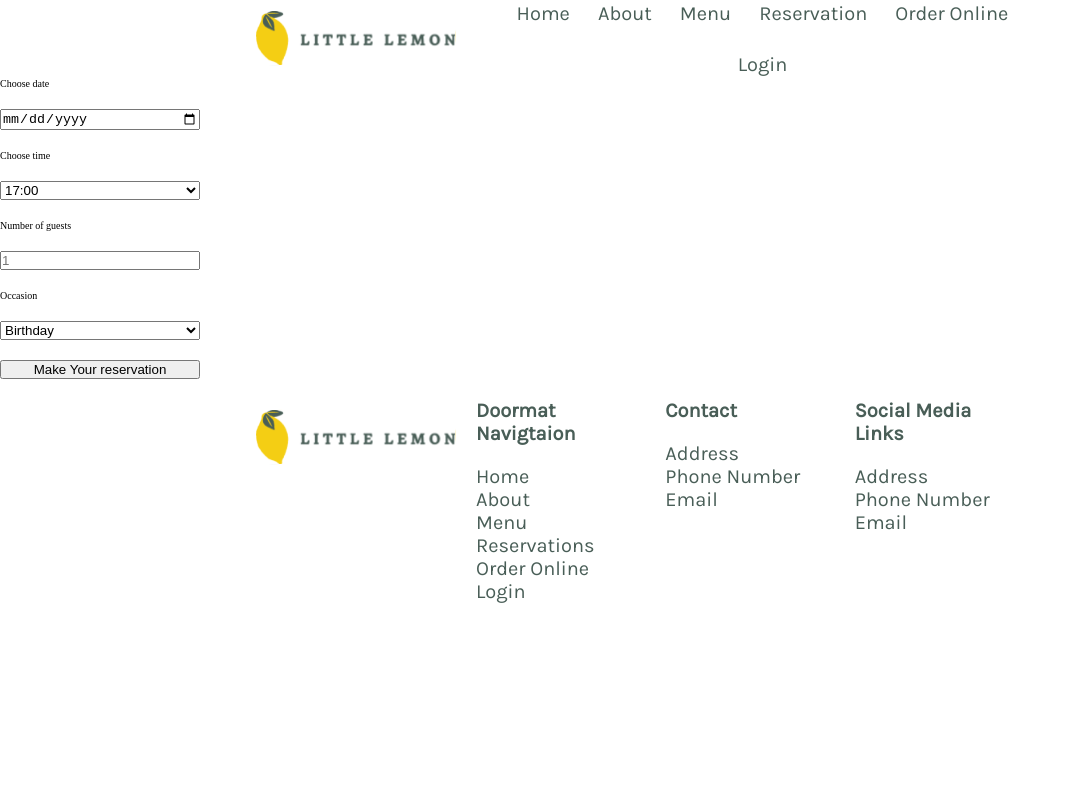
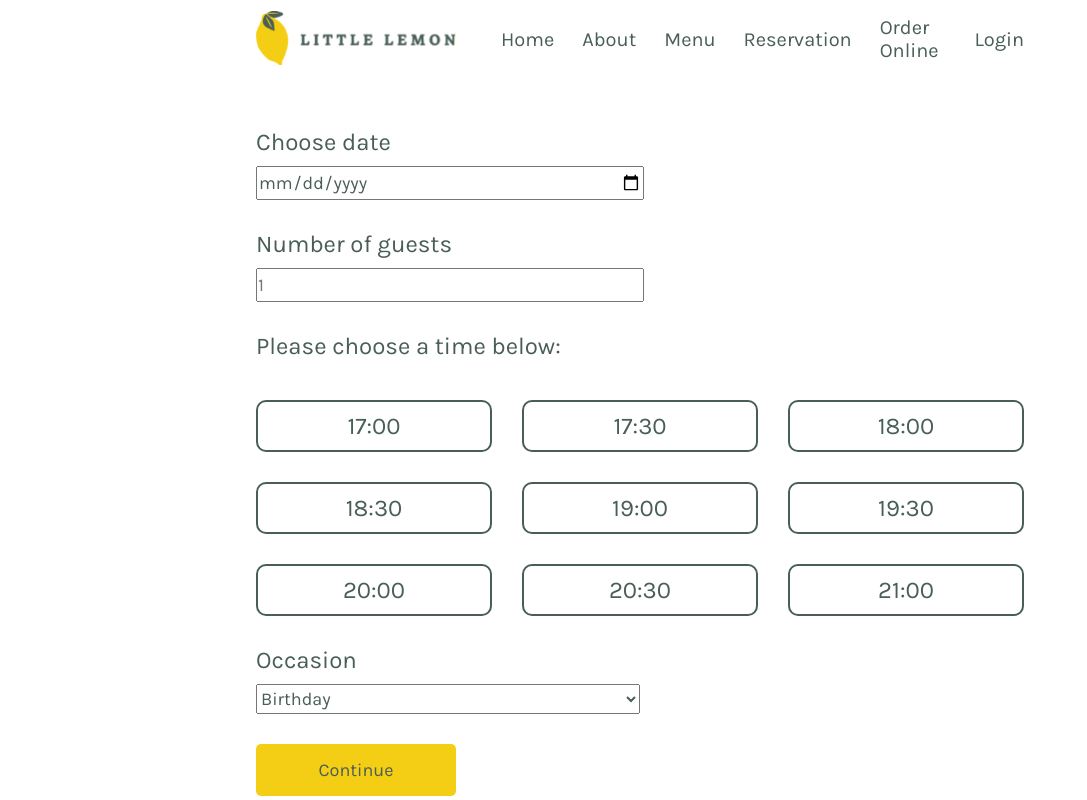
Before and after one commit to Ralph0210/capstone, a React (Create React App) app in the folder little_lemon/: page /booking in a window 1280 px wide. Shown: the top 800 px of the page, without its empty margins (0-1087 px from the left). Built offline with nearby package versions, Linux system fonts and the light colour scheme.

Commit message:
time form finished

```diff
--- a/little_lemon/src/App.js
+++ b/little_lemon/src/App.js
@@ -1,21 +1,41 @@
 import { Navbar, Homepage, Footer, BookingPage } from './components';
 import './App.css';
-import { useState, useReducer } from 'react';
+import { useState, useReducer, useEffect } from 'react';
 import {Routes, Route} from 'react-router-dom'
 
 function App() {
+
+
+
+  const initializeTimes = () => ({
+    selectedTime: null,
+    availableTimes: ['17:00', '17:30', '18:00', '18:30', '19:00', '19:30', '20:00', '20:30', '21:00'],
+  });
+
   const updateTimes = (state, action) => {
+    switch (action.type) {
+      case 'SELECT_TIME':
+        return {
+          ...state,
+           selectedTime: action.payload,
+        };
+        default:
+          return state;
+    }
+  }
 
-  }
-  const initializeTimes = () => ['17:00', '18:00', '19:00', '20:00', '21:00', '22:00']
   const [availableTimes, dispatch] =  useReducer(updateTimes, initializeTimes())
+
+  useEffect(() => {
+    console.log(availableTimes.selectedTime);
+  }, [availableTimes.selectedTime])
 
   return (
     <div className="App">
       <Navbar />
       <Routes>
         <Route path='/' element={<Homepage />} />
-        <Route path='/booking' element={<BookingPage availableTimes={availableTimes}/>} />
+        <Route path='/booking' element={<BookingPage availableTimes={availableTimes} dispatch={dispatch}/>} />
       </Routes>
       <Footer />
     </div>
--- a/little_lemon/src/components/bookingform/BookingForm.js
+++ b/little_lemon/src/components/bookingform/BookingForm.js
@@ -1,7 +1,7 @@
 import React, { useState, useEffect } from 'react'
 import './bookingform.css'
 
-const BookingForm = ({availableTimes}) => {
+const BookingForm = ({availableTimes, dispatch}) => {
   const [date, setDate] = useState('')
   const [time, setTime] = useState('')
   const [guests, setGuests] = useState(1)
@@ -14,36 +14,42 @@ const BookingForm = ({availableTimes}) => {
   //   console.log(occasion);
   // }, [date, time, guests, occasion])
 
+  const handleTimeSelection = (e, time) => {
+    e.preventDefault();
+    dispatch({type: 'SELECT_TIME', payload: time})
+  }
 
 
   return (
-    <div>
-     <form style={{ display: 'grid', maxWidth: '200px', gap: '20px' }}>
-
+     <form>
+        <div className='date'>
         <label htmlFor="res-date">Choose date</label>
         <input type="date" id="res-date" onChange={(e) => setDate(e.target.value)}/>
+        </div>
 
-        <label htmlFor="res-time">Choose time</label>
-        <select id="res-time" onChange={(e) => setTime(e.target.value)}>
-          {availableTimes.map((time) => (
-            <option key={time}>{time}</option>
-          ))}
-        </select>
-
+        <div className='guests'>
         <label htmlFor="guests">Number of guests</label>
         <input type="number" placeholder="1" min="1" max="10" step="1" id="guests" onChange={(e) => setGuests(e.target.value)} />
+        </div>
 
+        <p>Please choose a time below:</p>
+        <div className='time-button'>
+        {availableTimes.availableTimes.map((time) => (
+            <button key={time} onClick={(e) => handleTimeSelection(e, time)} disabled={availableTimes.selectedTime === time}>{time}</button>
+          ))}
+        </div>
+
+        <div className='occasion'>
         <label htmlFor="occasion">Occasion</label>
         <select id="occasion" onChange={(e) => setOccasion(e.target.value)}>
           <option>Birthday</option>
           <option>Anniversary</option>
         </select>
+        </div>
 
-        <input type="submit" value="Make Your reservation" />
+        <input className='submit' type="submit" value="Continue" />
 
     </form>
-
-    </div>
   )
 }
 
--- a/little_lemon/src/components/bookingform/bookingform.css
+++ b/little_lemon/src/components/bookingform/bookingform.css
@@ -0,0 +1,96 @@
+
+
+form {
+    padding: 5rem 20%;
+    display: flex;
+    flex-direction: column;
+    gap: 3rem;
+}
+
+input, select {
+    max-width: 50%;
+    height: 3rem;
+    font-family: var(--karla_regular);
+    font-size: 1.8rem;
+    color: var(--green);
+}
+
+label, p {
+    font-family: var(--karla_regular);
+    font-size: 2.4rem;
+    color: var(--green);
+    margin-bottom: 1rem;
+}
+
+.date {
+    flex: 1;
+    display: flex;
+    flex-direction: column;
+}
+
+.guests {
+    flex: 1;
+    display: flex;
+    flex-direction: column;
+}
+
+.time-button {
+    flex: 1;
+    display: grid;
+    gap: 3rem;
+    grid-template-columns: 1fr 1fr 1fr;
+}
+
+.time-button button:hover {
+    /* background-color: var(--green);
+    color: white; */
+    transform: scale(0.95);
+}
+
+.time-button button {
+    border: 2px solid var(--green);
+    background-color: white;
+    font-family: var(--karla_regular);
+    font-size: 2.4em;
+    border-radius: 1rem;
+    color: var(--green);
+    padding: 1rem;
+    cursor: pointer;
+    transition: transform 0.2s ease;
+}
+
+
+
+.occasion {
+    flex: 1;
+    display: flex;
+    flex-direction: column;
+}
+
+.submit {
+    flex: 1;
+    color: var(--green);
+    background-color: var(--yellow);
+    border: 0;
+    font-family: var(--karla_regular);
+    font-size: 1.8rem;
+    width: 20rem;
+    padding: 1.5rem 0;
+    border-radius: 0.5rem;
+    cursor: pointer;
+    transition: transform 0.2s ease;
+    position: relative;
+}
+
+.submit:active{
+    transform: scale(0.9);
+}
+
+.time-button button:active{
+    transform: scale(0.9);
+}
+
+.time-button button:disabled{
+    background-color: var(--green);
+    color: white;
+}
--- a/little_lemon/src/components/bookingpage/BookingPage.js
+++ b/little_lemon/src/components/bookingpage/BookingPage.js
@@ -2,11 +2,11 @@ import React from 'react'
 import './bookingpage.css'
 import BookingForm from '../bookingform/BookingForm'
 
-const BookingPage = ({availableTimes}) => {
+const BookingPage = ({availableTimes, dispatch}) => {
   return (
-    <div>
-        <BookingForm availableTimes={availableTimes}/>
-    </div>
+    <>
+        <BookingForm availableTimes={availableTimes} dispatch={dispatch}/>
+    </>
   )
 }
 
--- a/little_lemon/src/components/navbar/navbar.css
+++ b/little_lemon/src/components/navbar/navbar.css
@@ -4,6 +4,7 @@ nav {
   gap: 4.5rem;
   align-items: center;
   padding: 0 20%;
+  flex-shrink: 0;
 }
 
 .logo_container {
@@ -19,7 +20,7 @@ nav {
 
 .nav_list_container ul{
   display: flex;
-  flex-wrap: wrap;
+  /* flex-wrap: wrap; */
   flex-shrink: 0;
   list-style: none;
   align-items: center;
```
